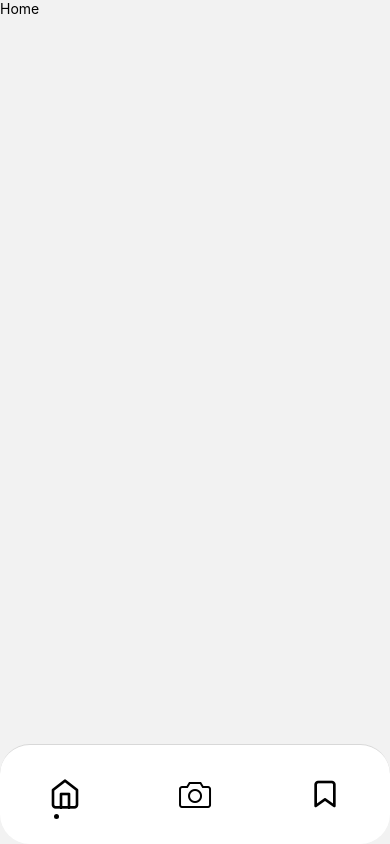
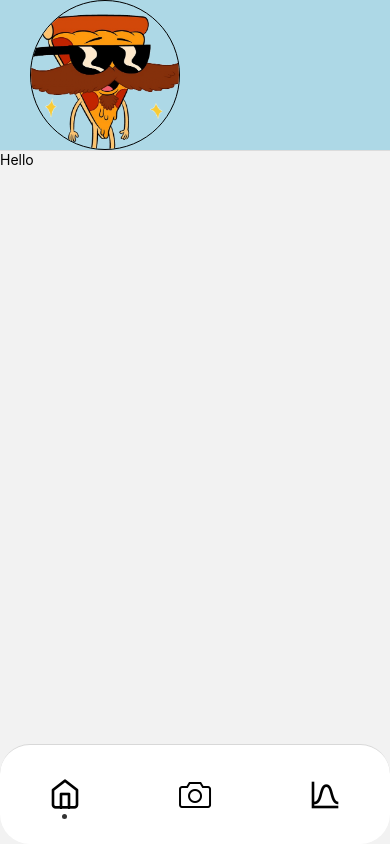
Before and after one commit to aionitel/justeatAI, a React Native app: screen /Profile in a window 390 px wide. Before the commit this address had no page. Built offline with nearby package versions, Linux system fonts and the light colour scheme.

Commit message:
better navbar styles

```diff
--- a/components/nav/NavBar.tsx
+++ b/components/nav/NavBar.tsx
@@ -1,16 +1,15 @@
-import React, { ComponentType, useRef } from 'react'
-import { ViewBase, View, Text, SafeAreaView, Image, ImageSourcePropType, TouchableOpacity, Animated, Dimensions } from 'react-native'
+import React, { useRef } from 'react'
+import { View, TouchableOpacity, Animated } from 'react-native'
 import { NavigationContainer } from '@react-navigation/native';
 import { createBottomTabNavigator } from '@react-navigation/bottom-tabs';
 import Home from '../../pages/Home';
 import Camera from '../../pages/Camera';
-import Journal from '../../pages/Journal';
+import Profile from '../../pages/Profile';
 import SimpleLineIcons from 'react-native-vector-icons/SimpleLineIcons'
 import Feather from 'react-native-vector-icons/Feather'
+import MaterialCommunityIcons from 'react-native-vector-icons/MaterialCommunityIcons'
 
 const Tab = createBottomTabNavigator();
-
-let opacity: number = 0.1
 
 const NavBar = () => {
   const tabOffSetValue = useRef(new Animated.Value(0)).current;
@@ -40,7 +39,7 @@ const NavBar = () => {
                   path='Home'
                   iconName='home'
                   iconLib={Feather}
-                  toValue={5}
+                  toValue={0}
                   tabOffSetValue={tabOffSetValue}
                 />
               )
@@ -54,21 +53,21 @@ const NavBar = () => {
                   path='Camera'
                   iconName='camera'
                   iconLib={SimpleLineIcons}
-                  toValue={138}
+                  toValue={131}
                   tabOffSetValue={tabOffSetValue}
                 />
               )
             })}
           />
-          <Tab.Screen name='Journal' component={Journal}
+          <Tab.Screen name='Profile' component={Profile}
             options={({ navigation }) => ({
               tabBarIcon: ({ size }) => (
                 <Icon
                   navigation={navigation}
-                  path='Journal'
-                  iconName='bookmark'
-                  iconLib={Feather}
-                  toValue={270}
+                  path='Profile'
+                  iconName='chart-bell-curve'
+                  iconLib={MaterialCommunityIcons}
+                  toValue={262}
                   tabOffSetValue={tabOffSetValue}
                 />
               )
@@ -82,7 +81,8 @@ const NavBar = () => {
         backgroundColor: 'black',
         position: 'absolute',
         bottom: 25,
-        left: 54,
+        left: 62,
+        opacity: 0.8,
         transform: [
           { translateX: tabOffSetValue }
         ]
--- a/components/profile/ProfileCard.tsx
+++ b/components/profile/ProfileCard.tsx
@@ -6,7 +6,7 @@ const ProfileCard = () => {
     <SafeAreaView style={{
       borderBottomColor: 'gainsboro',
       borderBottomWidth: 1,
-      backgroundColor: 'teal'
+      backgroundColor: 'lightblue'
     }}>
       <Image
         source={require('../../assets/images/pizzaGuy.png')}
--- a/pages/Home.tsx
+++ b/pages/Home.tsx
@@ -3,7 +3,7 @@ import { ViewBase, View, Text, ScrollView } from 'react-native'
 
 const Home = () => {
   return (
-    <ScrollView>
+    <ScrollView style={{ backgroundColor: 'white' }}>
       <Text>Home</Text>
     </ScrollView>
   )
--- a/pages/Journal.tsx
+++ b/pages/Profile.tsx
@@ -2,12 +2,15 @@ import React from 'react'
 import { ViewBase, View, Text, SafeAreaView, ScrollView } from 'react-native'
 import ProfileCard from '../components/profile/ProfileCard'
 
-const Journal = () => {
+const Profile: React.FC = () => {
   return (
-    <ScrollView style={{ backgroundColor: 'white'}}>
+    <>
       <ProfileCard />
-    </ScrollView>
+      <ScrollView>
+        <Text>Hello</Text>
+      </ScrollView>
+    </>
   )
 }
 
-export default Journal
+export default Profile
```
